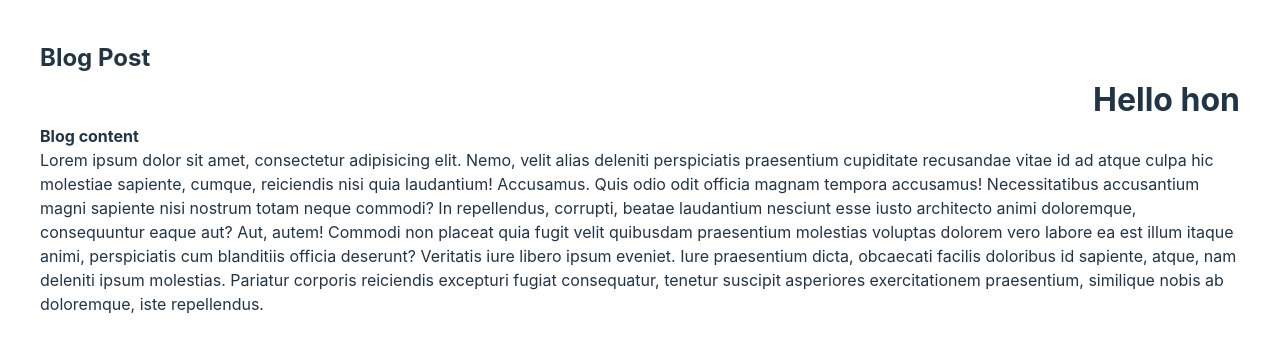
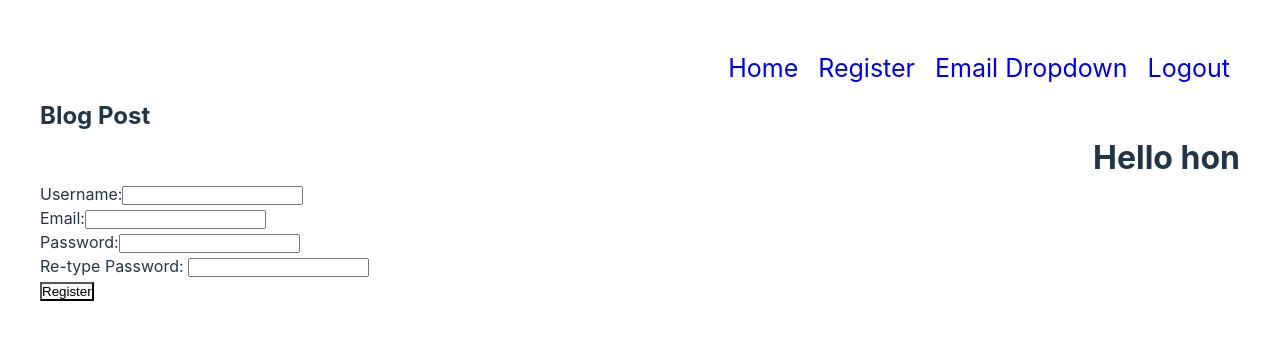
Before and after one commit to hon-nova/meta-course, a React (Vite) app: page /meta-course/register in a window 1280 px wide. Shown: the top 352 px of the page. Built offline with nearby package versions, Linux system fonts and the light colour scheme.

Commit message:
fixed Register Validation

```diff
--- a/package.json
+++ b/package.json
@@ -14,7 +14,8 @@
   },
   "dependencies": {
     "react": "^18.2.0",
-    "react-dom": "^18.2.0"
+    "react-dom": "^18.2.0",
+    "react-router-dom": "^6.22.1"
   },
   "devDependencies": {
     "@types/react": "^18.2.55",
--- a/src/App.jsx
+++ b/src/App.jsx
@@ -1,15 +1,24 @@
-
-import Header from './components/Header'
-import Page from './components/Page'
-
+import Header from "./components/Header";
+// import Page from "./components/Page";
+import { BrowserRouter as Router, Routes, Route } from "react-router-dom";
+import RegisterUser from "./components/RegisterUser";
+import Navbar from './components/Navbar'
+import Profile from './components/Profile'
+import Logout from './components/Logout'
 
 function App() {
-  return (
-   <div>
-      <Header />
-      <Page />
-   </div>
-  )
+   return (
+      <Router basename="/meta-course">
+         <Navbar />
+         <Header />
+         <Routes>
+            <Route path="/register" element={<RegisterUser />} />
+            <Route path="/profile" element={<Profile />}/>
+            <Route path="/logout" element={<Logout />}/>
+         </Routes>
+
+      </Router>
+   );
 }
 
-export default App
+export default App;
--- a/src/components/Header.jsx
+++ b/src/components/Header.jsx
@@ -1,4 +1,5 @@
 import LoggedInUser from "./LoggedInUser";
+// import Page from './Page'
 
 const Header =()=>{
 
@@ -6,6 +7,7 @@
       <div>
       <h2>Blog Post</h2>
       <LoggedInUser />
+      {/* <Page /> */}
       </div>
    )
 }
--- /dev/null
+++ b/src/components/Logout.jsx
@@ -0,0 +1,7 @@
+const Logout = ()=>{
+
+   return(
+      <div>Logout</div>
+   )
+}
+export default Logout;
--- /dev/null
+++ b/src/components/Navbar.jsx
@@ -0,0 +1,19 @@
+
+const Navbar = ()=>{
+
+
+   return(
+      <div>
+         <nav>
+           <ul>
+            <li><a href="/">Home</a></li>
+            <li><a href="register">Register</a></li>
+            <li><a href="profile">Email Dropdown</a></li>
+            <li><a href="logout">Logout</a></li>
+           </ul>
+         </nav>
+      </div>
+   )
+
+}
+export default Navbar;
--- /dev/null
+++ b/src/components/Profile.jsx
@@ -0,0 +1,8 @@
+const Profile = ()=>{
+
+
+   return (
+      <div>Profile Page</div>
+   )
+}
+export default Profile
--- /dev/null
+++ b/src/components/RegisterUser.jsx
@@ -0,0 +1,149 @@
+import { useState, useEffect } from "react";
+
+const RegisterUser = () => {
+   const [formInput, setFormInput] = useState({
+      username: "",
+      email: "",
+      password: "",
+      confirm_password: "",
+   });
+   const [registeredUsers, setRegisteredusers] = useState([]);
+
+   const [message, setMessage] = useState({
+      error: "",
+      success: "",
+   });
+
+   const handleInputChange = (e) => {
+      let { name, value } = e.target;
+      console.log("name - value:::", name, value);
+
+      setFormInput((thisFormInputObject) => ({
+         ...thisFormInputObject,
+         [name]: value,
+      }));
+   };
+   const handleSubmit = (e) => {
+      e.preventDefault();
+      setFormInput({});
+      const { username, email, password, confirm_password } = formInput;
+      const isValidPassword=(pwd)=>{
+         const pattern=/[a-zA-Z0-9!#$%&*]/g
+         if(pwd.length<8){
+            setMessage((mObject)=>({...mObject,error:'Password is not strong.'}))
+            setTimeout(()=> setMessage((mObject)=>({...mObject,error:''})),2000)
+            return false
+         }
+         if(pattern.test(pwd)===false){
+            setMessage((mObject)=>({...mObject,error:'Password must contain lowercase letters, uppercase letters, and special characters !#$%&*'}))
+
+            setTimeout(()=> setMessage((mObject)=>({...mObject,error:''})),5000)
+            return false
+         }
+         if(pwd.length<8){
+            setMessage((mObject)=>({...mObject,error:"Password is not strong. Please try again."}))
+            setTimeout(()=>setMessage((mObject=>({...mObject,error:''}))),2000)
+            return false
+         }
+         return true;
+      }
+
+      if (
+         username === "" ||
+         email === "" ||
+         password === "" ||
+         confirm_password === ""
+      ) {
+         setMessage((mObject) => ({
+            ...mObject,
+            error: "Please fill out all fields.",
+         }))
+         setTimeout(
+            () =>setMessage(''),2000
+         );
+
+         // setMessage()
+         return;
+      }
+      if (password !== confirm_password) {
+         setMessage((mObject) => ({
+            ...mObject,
+            error: "Passwords don't match. Try again.",
+         }))
+         setTimeout(
+            () =>setMessage('')
+              ,
+            2000
+         );
+
+         return;
+      }
+      if(!isValidPassword(password)){
+         return;
+      }
+      setRegisteredusers((prevState) => [
+         ...prevState,
+         { username, email, password },
+      ]);
+      setMessage((mObject) => ({
+         ...mObject,
+         success: "Successfully registered.",
+      }))
+
+      setFormInput({
+         username: "",
+         email: "",
+         password: "",
+         confirm_password: "",})
+
+      setTimeout(()=>
+         setMessage((mObject)=>({...mObject,success:''}))
+         ,1000)
+
+
+   };
+   useEffect(() => console.log(registeredUsers), [registeredUsers]);
+   return (
+      <div className="register-main">
+         {message.success && <p className="success">{message.success}</p>}
+
+         {message.error && <p className="error">{message.error}</p>}
+         <form onSubmit={handleSubmit}>
+            Username:
+            <input
+               type="text"
+               name="username"
+               value={formInput.username}
+               onChange={handleInputChange}
+            />
+            <br />
+            Email:
+            <input
+               type="email"
+               name="email"
+               value={formInput.email}
+               onChange={handleInputChange}
+            />
+            <br />
+            Password:
+            <input
+               type="password"
+               name="password"
+               value={formInput.password}
+               onChange={handleInputChange}
+            />
+            <br />
+            Re-type Password:{" "}
+            <input
+               type="password"
+               name="confirm_password"
+               value={formInput.confirm_password}
+               onChange={handleInputChange}
+            />
+            <br />
+            <button type="submit">Register</button>
+         </form>
+      </div>
+   );
+};
+export default RegisterUser;
--- a/src/styles/index.css
+++ b/src/styles/index.css
@@ -38,4 +38,31 @@
   justify-content: end;
 }
 
+/* Navbar */
+ul {
+  list-style: none;
+  display: flex;
+  justify-content: end;
+}
+ul li {
+  margin: 10px;
+}
+ul li a {
+  text-decoration: none;
+  font-size: 25px;
+}
+
+/* RegisterUser */
+.error {
+  color: rgb(248, 63, 63);
+  font-size: 25px;
+  background-color: rgb(245, 214, 214);
+}
+
+.success {
+  color: green;
+  font-size: 25px;
+  background-color: rgb(234, 247, 216);
+}
+
 /*# sourceMappingURL=index.css.map */
--- a/src/styles/index.scss
+++ b/src/styles/index.scss
@@ -37,3 +37,28 @@
   display: flex;
   justify-content: end;
 }
+/* Navbar */
+ul {
+  list-style: none;
+  li {
+    a {
+      text-decoration: none;
+      font-size: 25px;
+    }
+
+    margin: 10px;
+  }
+  display: flex;
+  justify-content: end;
+}
+/* RegisterUser */
+.error {
+  color: rgb(248, 63, 63);
+  font-size:25px;
+  background-color: rgb(245, 214, 214);
+}
+.success {
+  color: green;
+  font-size: 25px;
+  background-color: rgb(234, 247, 216);
+}
```
Also changed, not shown: 2 other files (tests, documents, lock files or other folders).
